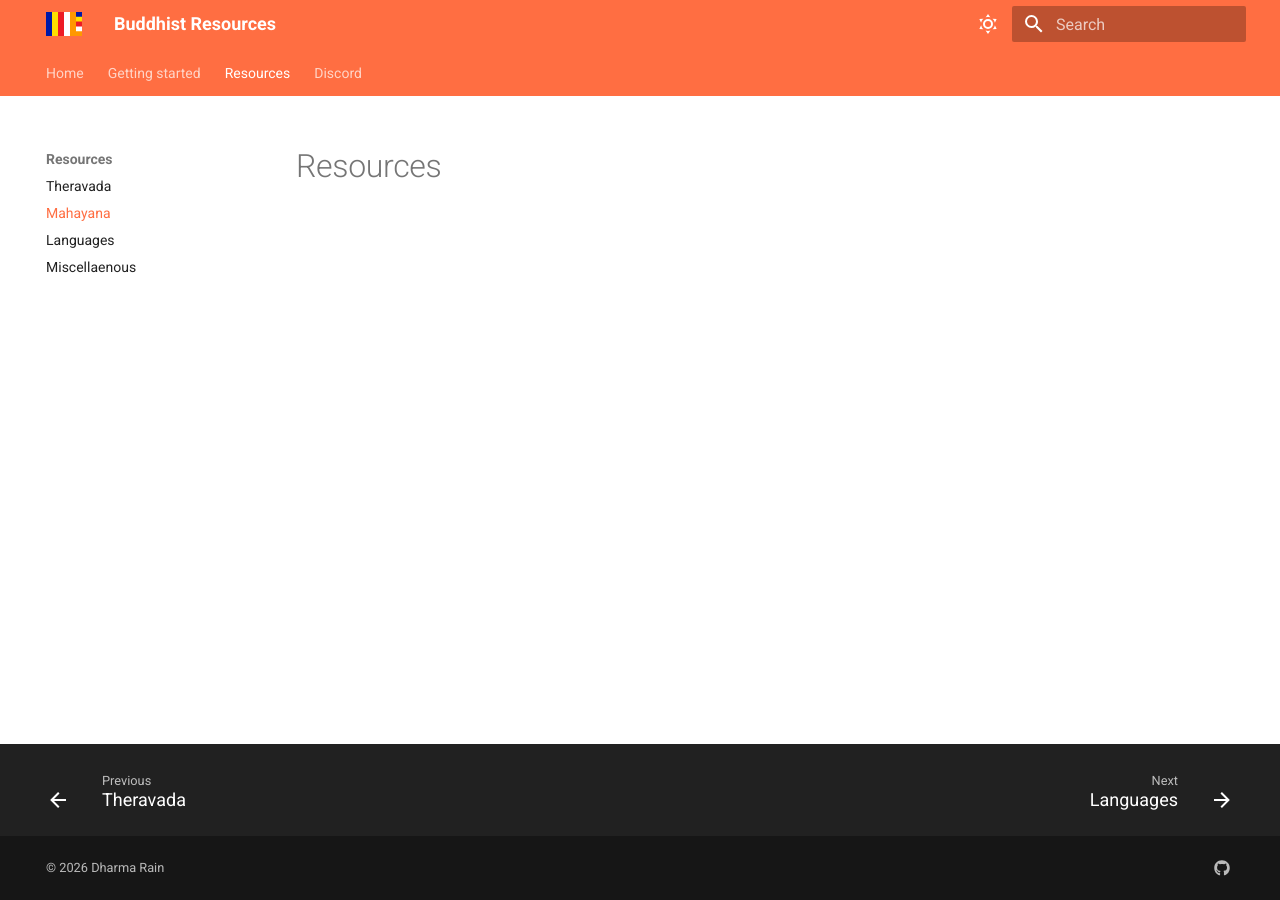
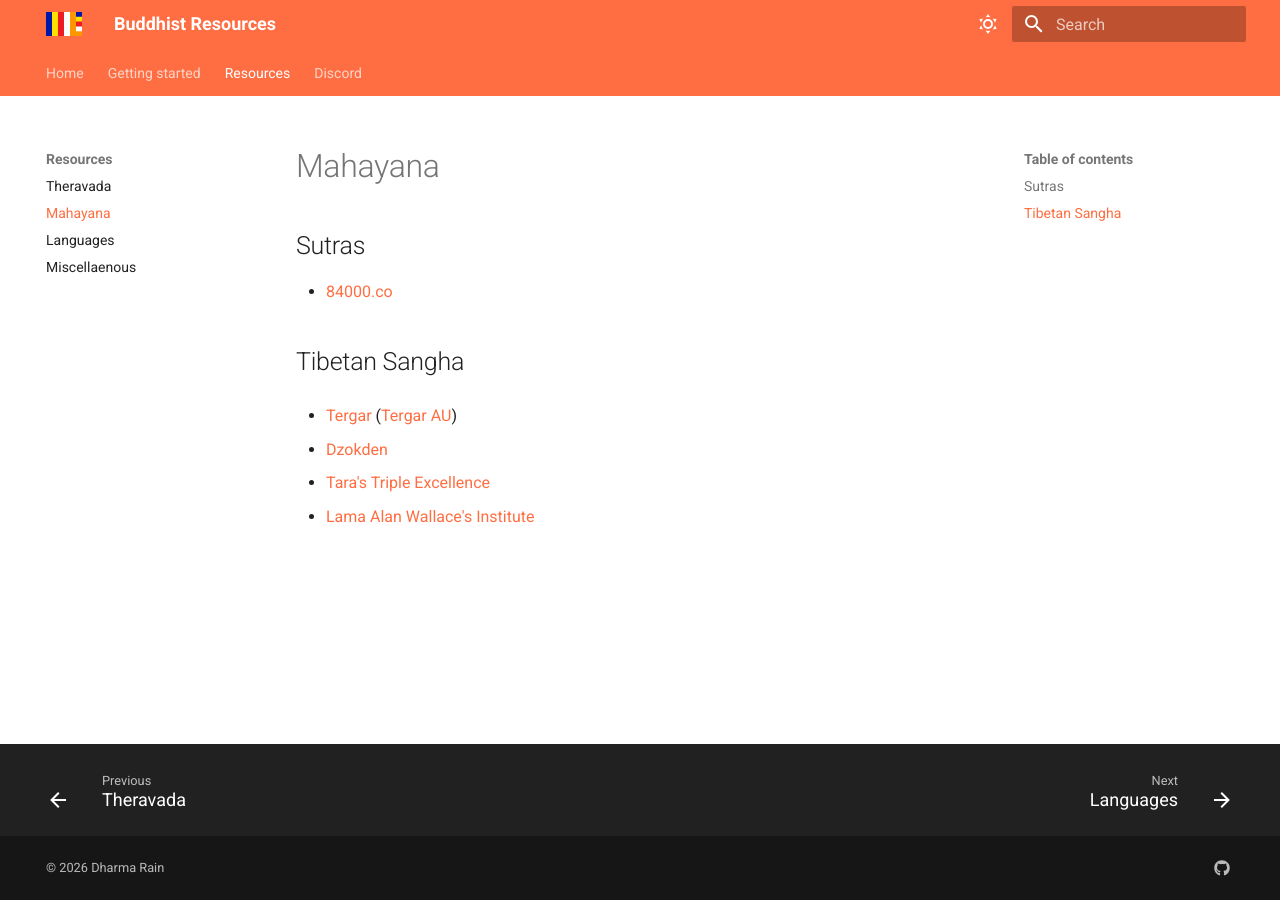
Before and after one commit to dharmarain/dharmarain.github.io, an MkDocs documentation site: the page built from docs/mahayana-res.md, in a window 1280 px wide. Built offline with MkDocs 1.6.1 and Material for MkDocs 9.7.7, drawn with Linux system fonts in a browser that asks for light colours.

Commit message:
upload more resources

```diff
--- a/docs/mahayana-res.md
+++ b/docs/mahayana-res.md
@@ -1 +1,15 @@
-# Resources
+# Mahayana
+
+## Sutras
+
+- [84000.co](https://84000.co/)
+
+## Tibetan Sangha
+
+- [Tergar](https://www.tergar.org/) ([Tergar AU](https://www.tergar.org.au/))
+
+- [Dzokden](https://www.dzokden.org/)
+
+- [Tara's Triple Excellence](https://dharmasun.org/taras-triple-excellence-online-meditation-program/)
+
+- [Lama Alan Wallace's Institute](https://sbinstitute.com/about/dr-b-alan-wallace/)
--- a/mkdocs.yml
+++ b/mkdocs.yml
@@ -58,3 +58,8 @@ nav:
     - Miscellaenous: misc-res.md
 
   - Discord: discord.md
+
+markdown_extensions:
+  - attr_list
+  - md_in_html
+  - pymdownx.blocks.caption
```
Also changed, not shown: docs/discord.md (+1 -2 lines), docs/getting-started.md (+1 -1 lines), docs/misc-res.md (+21 -0 lines), docs/theravada-res.md (+40 -0 lines), docs/assets/tipitaka-structure.png (added), docs/vajrayana-res.md (deleted).
